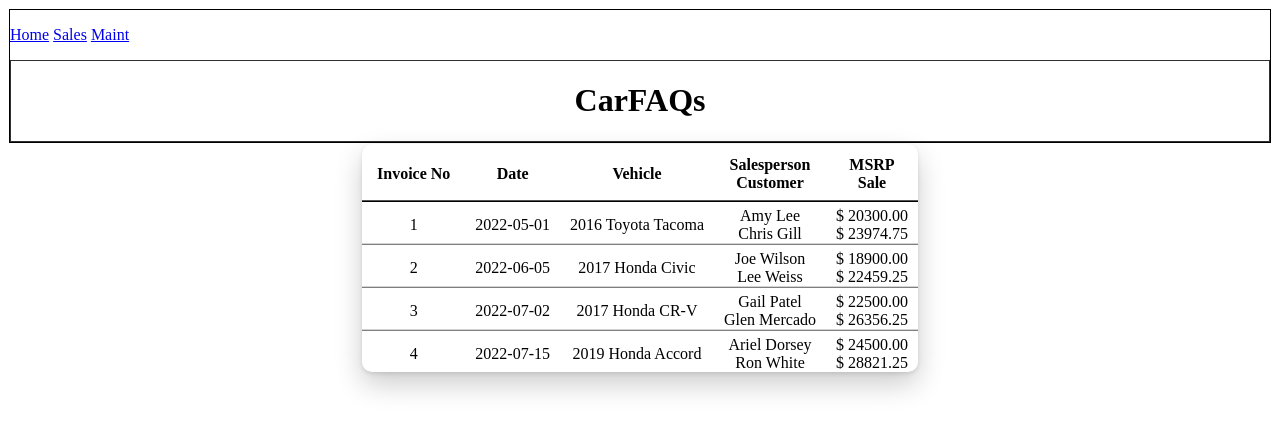
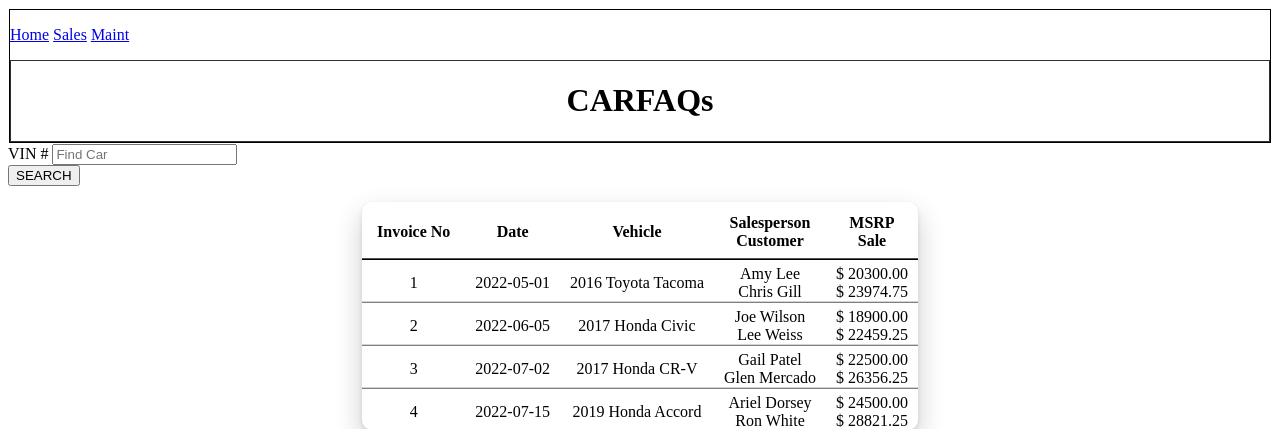
Before and after one commit to Lunarkikes/CSE-111-Project-Chester-Tim, a Flask app: page /sales in a window 1280 px wide. Shown: the top 429 px of the page. Run offline with Flask 2, Linux system fonts and the light colour scheme; data comes from the database, SQL or seed files in the repository; some libraries are stand-ins or nearby versions.

Commit message:
Add files via upload

```diff
--- a/templates/sales.html
+++ b/templates/sales.html
@@ -10,11 +10,20 @@
             <div class="headerbar-Links">
                 <p><a href={{ url_for('home') }}>Home</a> <a href={{ url_for('sales') }}>Sales</a> <a href={{ url_for('maint') }}>Maint</a></p>
                 <div class="headerbar-Title">
-                    <h1>CarFAQs</h1>
+                    <h1>CARFAQs</h1>
                 </div>
             </div>
         </div>
+    <form action="/sales" method="post">
+        <div id="usrnm" class="txtf">
+            <label class="label">VIN #</label>
+            <input id="username" type="text" name="vinS" placeholder="Find Car">
+        </div>
 
+        <div>
+            <input id="button" type="submit" value="SEARCH">
+        </div>
+    </form>
     </head>
     <body>
         <div class="transbox">
```
